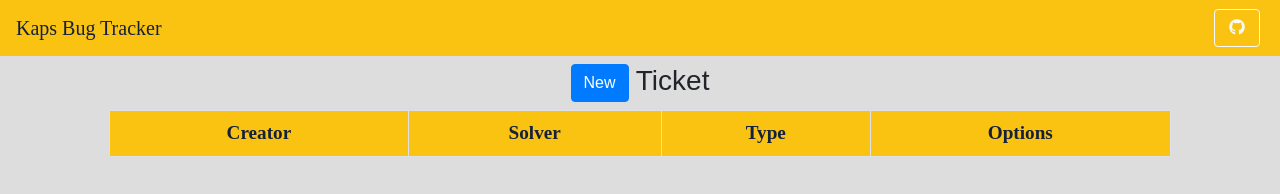
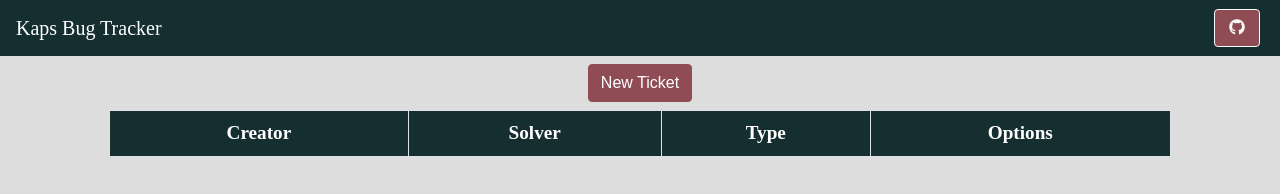
Before and after one commit to Afranklin6262/KAPS-Capstone, a website: page public/index.html in a window 1280 px wide. Drawn offline with nearby package versions, Linux system fonts and the light colour scheme; no server answers.

Commit message:
changed appearance

```diff
--- a/public/index.html
+++ b/public/index.html
@@ -11,11 +11,11 @@
 
     <!--Font Links-->
     <link rel="fonts" href="https://fonts.google.com/specimen/Proza+Libre?preview.text_type=custom#standard-styles">
-    <link rel="fonts" href="https://fonts.google.com/specimen/Open+Sans?preview.text_type=custom">
+    <link rel="fonts" href="https://fonts.google.com/specimen/Judson?preview.text_type=custom">
 
     <style>
         /* gives the table the alternate row colors */
-        tr:nth-child(even) {background-color: #f2f2f2;}
+        tr:nth-child(even) {background-color: #EAD7DA;}
     </style>
 </head>
 <body style="background-color: #DDD;" onload="loadMessages()">
@@ -23,7 +23,7 @@
     <nav class="navbar">
         <span class="navbar-brand  mb-0 h1 mr-auto">Kaps Bug Tracker</span>
         <!-- Go to github code -->
-        <a class="btn btn-outline-light btn-social mx-1" href="https://github.com/Afranklin6262/KAPS-Capstone.git" target="_blank"><i class="fab fa-fw fa-github"></i></a>
+        <a id="githubButton"class="btn btn-outline-light btn-social mx-1" href="https://github.com/Afranklin6262/KAPS-Capstone.git" target="_blank"><i class="fab fa-fw fa-github"></i></a>
 
 
     </nav>
@@ -72,10 +72,10 @@
             <div class="col-12 col-sm-10">
                 <h3 class="text-center pt-2">
                     <!-- Button that activates the creation of an item -->
-                    <button class="btn btn-primary align-middle" onclick="createItem()">
-                        New
+                    <button id ="newTicket" class="btn btn-primary align-middle" onclick="createItem()">
+                        New Ticket
                     </button>
-                    Ticket
+
                 </h3>
                 <table id="contentGrid" class="w-100 border bg-light">
                     <thead class="text-center">
--- a/public/style.css
+++ b/public/style.css
@@ -1,26 +1,58 @@
 thead {
     color: #14213D;
-    background-color: #FAC311;
+    background-color: #152F30;
 }
 
 nav {
     color: #14213d;
-    background-color: #FAC311;
+    /*background-color: #FAC311;*/
+    background-color: #152F30;
 }
+
+
 body {
-    /*background: #E5E5E5;*/
-    font-family: 'Titillium Web', sans-serif;
+    background: #E5E5E5;
+    font-family: 'Open-Sans', sans-serif;
     padding: 0;
     margin: 0;
-    background: radial-gradient(to right, blue, lightgreen);
 }
 
-span, h4, label, th {
-    font-family: Proza Libre;
+span, th {
+    font-family: 'Proza Libre';
     font-size: larger;
+    color: white;
 }
 
-#ticketFont {
-    font-family: Open-Sans;
-    font-size: x-large;
+h4, label {
+    font-family: 'Proza Libre';
+    font-size: larger;
+    color: #152F30;
 }
+
+.btn-info {
+    color: #fff;
+    background-color: #285A51;
+    border: #285A51;
+}
+
+.btn-danger {
+    color: #fff;
+    background-color: #CE4F5A;
+    border-color: #CE4F5A;
+
+}
+
+.btn-primary {
+    color: #fff;
+    background-color: #285A51;
+    border-color: #285A51;
+}
+
+#newTicket {
+    background-color: #8F4C55;
+    border-color: #8F4C55;
+}
+
+#githubButton {
+    background-color: #8F4C55;
+}
```
